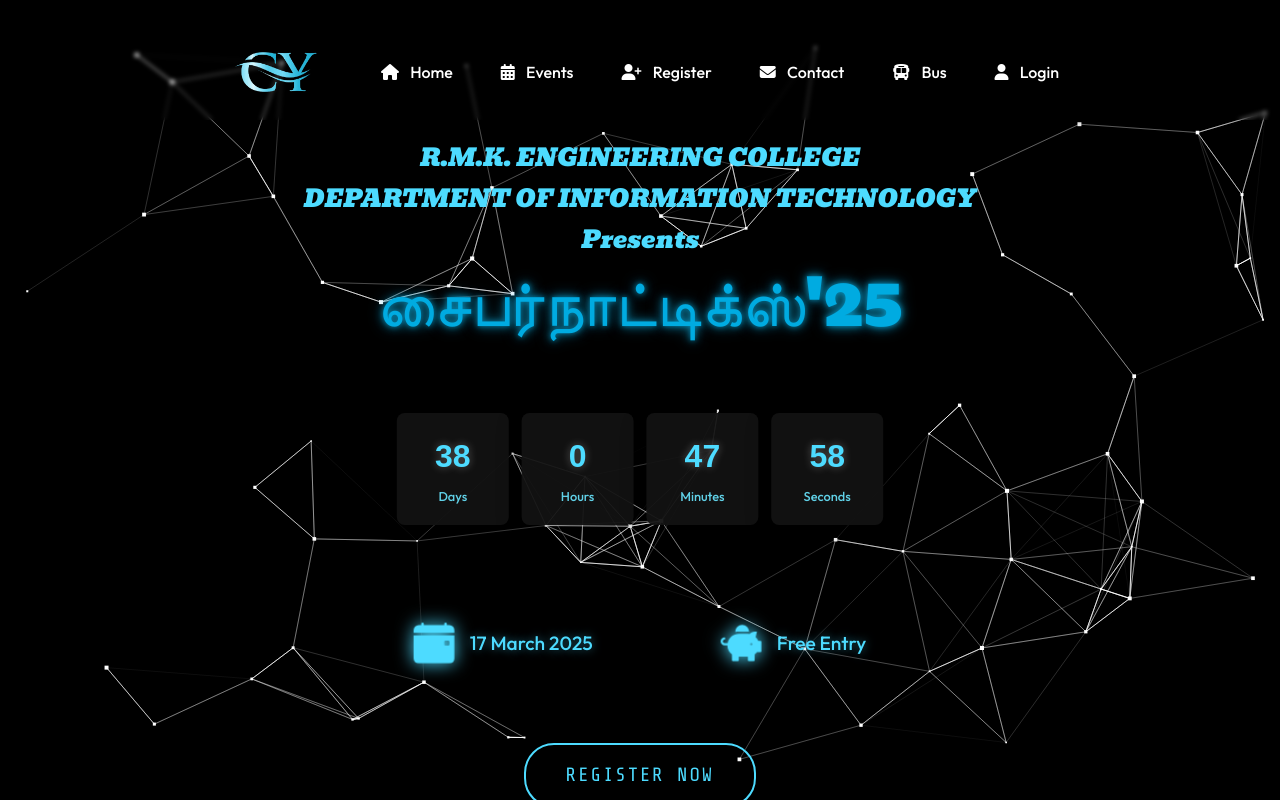
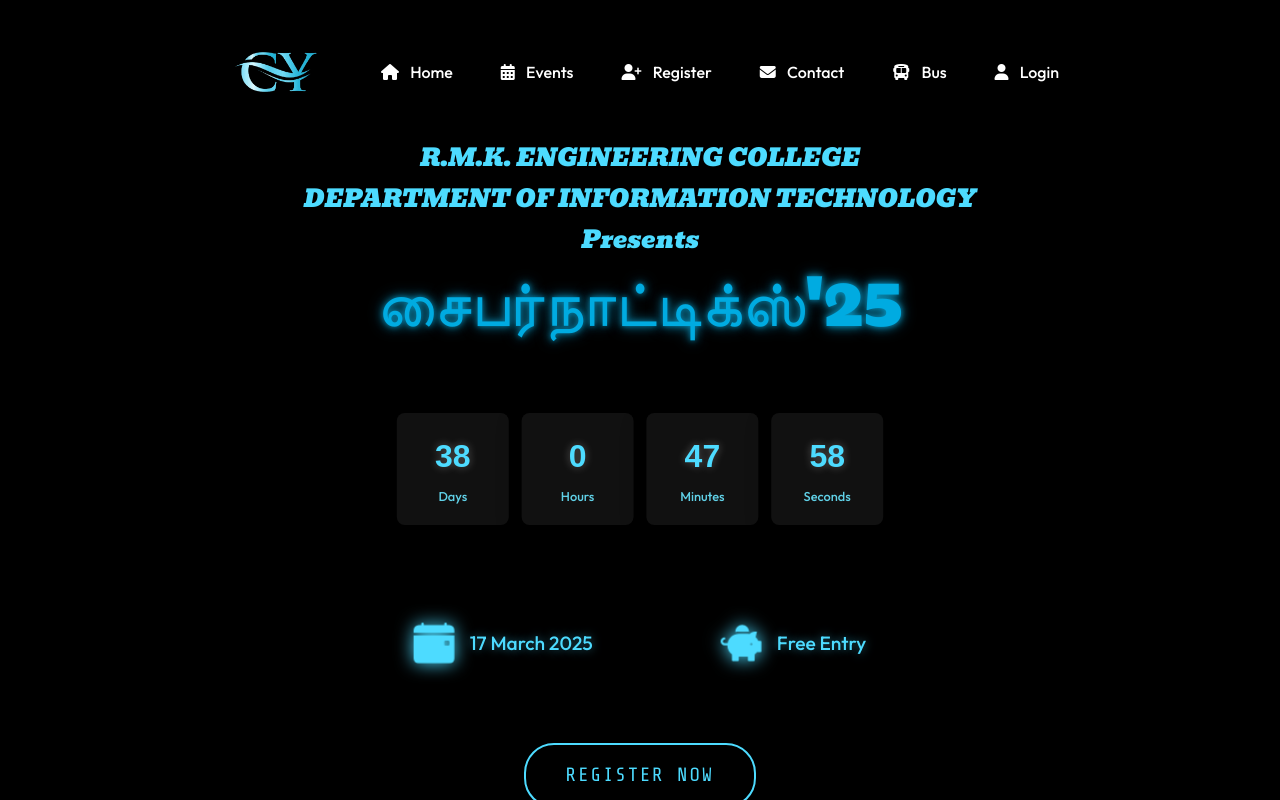
Before and after one commit to ShashwanthN/CYBERNAUTIX-25, a React (Vite) app: page / in a window 1280 px wide. Built offline with nearby package versions, Linux system fonts and the light colour scheme; a web font is replaced by a local one.

Commit message:
tailwind

```diff
--- a/src/App.jsx
+++ b/src/App.jsx
@@ -34,7 +34,7 @@
       {isLoading && <Loading />}
 
       <div style={{ position: 'relative', overflow: 'hidden' }}>
-        <ParticlesComponent/>
+        {/* <ParticlesComponent/> */}
         <Navbar />
         <div className="page-wrapper">
           <Routes>
```
